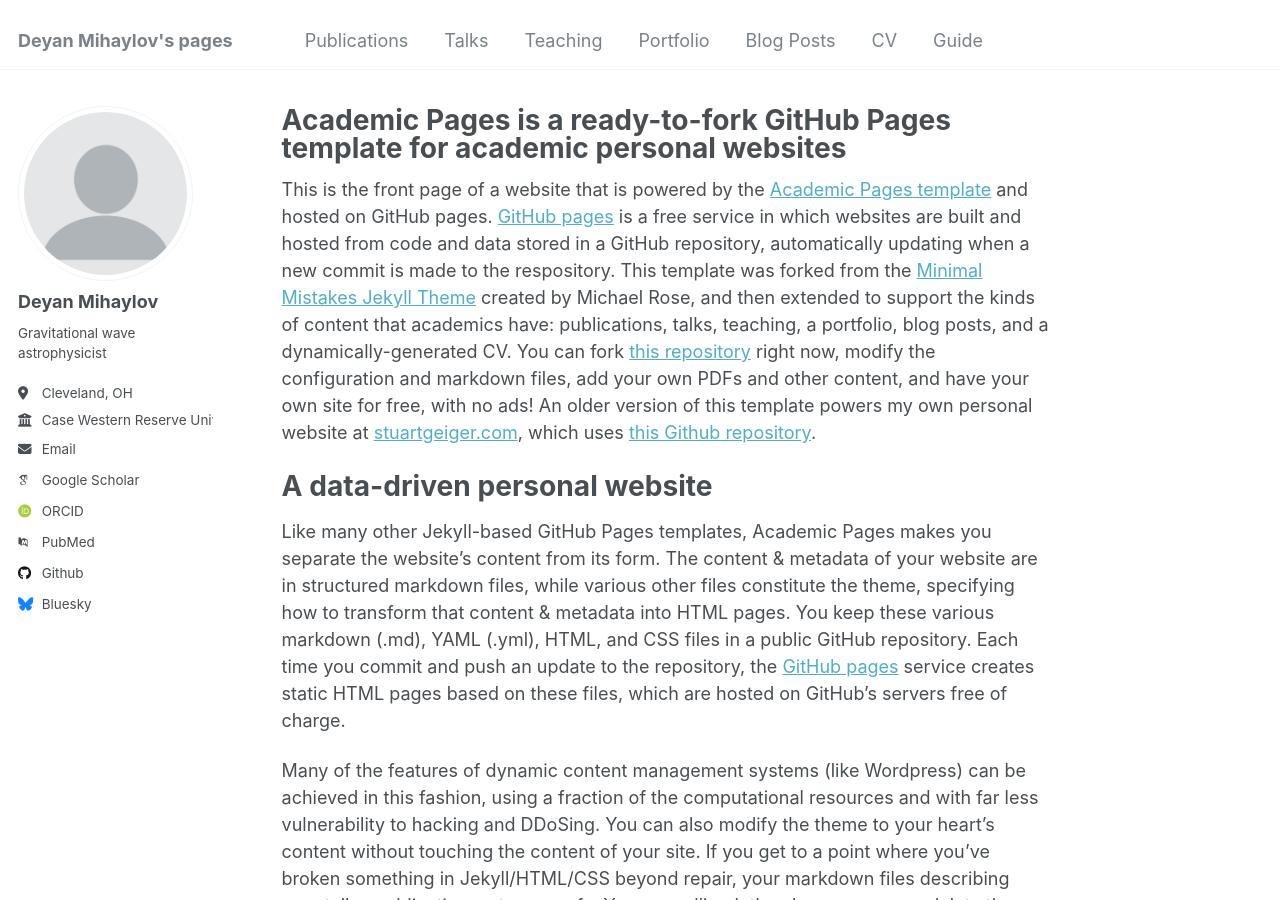
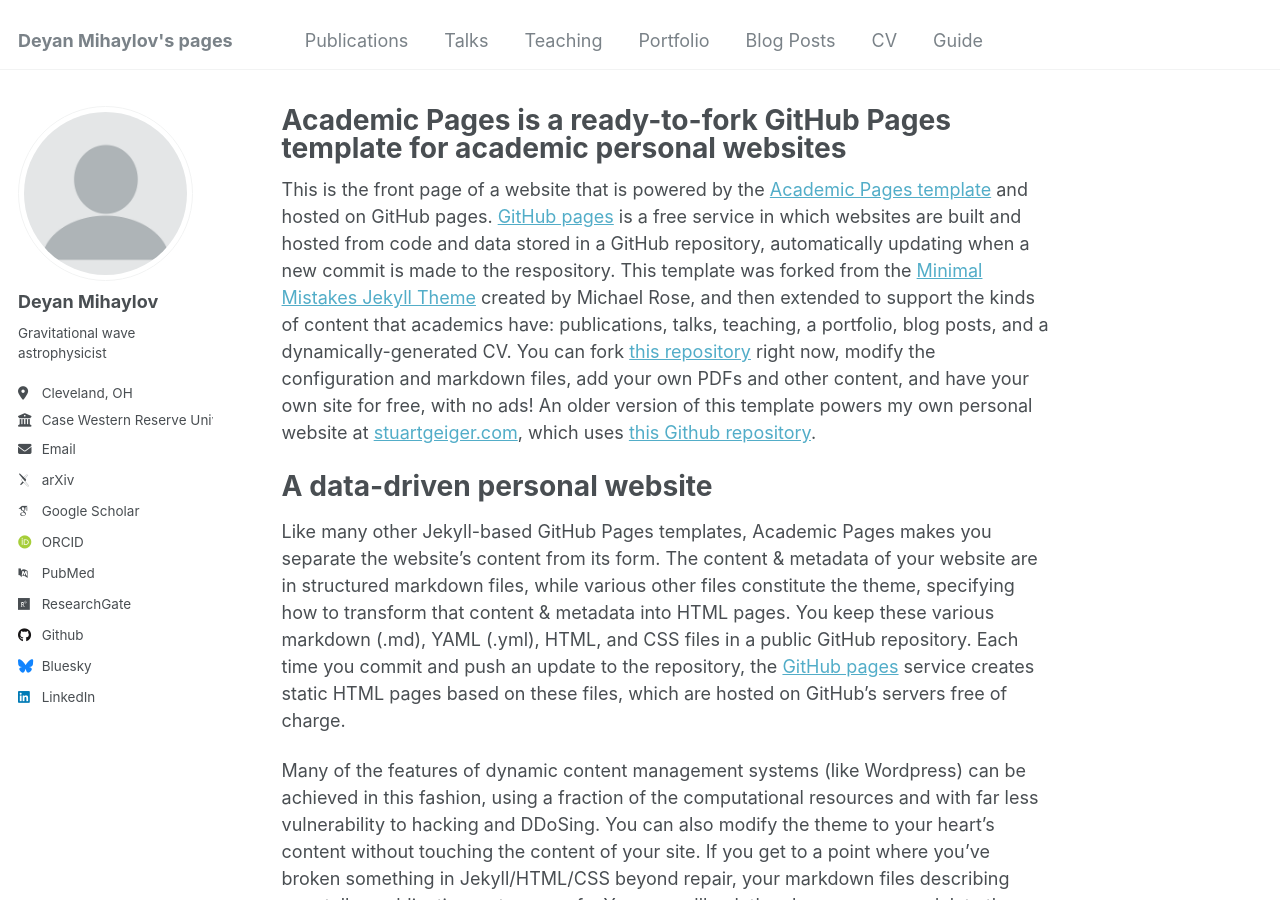
Before and after one commit to deyanmihaylov/deyanmihaylov.github.io, a Jekyll site: the page built from _pages/about.md, in a window 1280 px wide and 900 px high. Built offline with Jekyll 4.4.1, drawn with Linux system fonts in a browser that asks for light colours; some web fonts are replaced; some of the changed lines change nothing that is shown.

Commit message:
Update personal data and social media

```diff
--- a/_config.yml
+++ b/_config.yml
@@ -31,19 +31,19 @@
   email            : "deyan.mihaylov@case.edu"
 
   # Academic websites
-  arxiv            : # URL - Update with the correct link to your profile
+  arxiv            : "https://arxiv.org/search/?query=Mihaylov%2C+D.+P.&searchtype=author"
   googlescholar    : "https://scholar.google.com/citations?user=PS_CX0AAAAAJ"
   impactstory      : # URL
-  orcid            : "http://orcid.org/yourorcidurl"
+  orcid            : "https://orcid.org/0000-0002-8820-407X"
   semantic         : # URL
   pubmed           : "https://www.ncbi.nlm.nih.gov/pubmed/?term=john+snow"
-  researchgate     : # URL
+  researchgate     : "https://www.researchgate.net/profile/Deyan-Mihaylov-2"
 
   # Repositories and software development
   bitbucket        : # Username - Update with your username on the site
   codepen          : # Username
   dribbble         : # Username
-  github           : "academicpages"
+  github           : "deyanmihaylov"
   kaggle           : # Username
   stackoverflow    : # User number or user number and name (i.e., use "1" or "1/jeff-atwood")
 
@@ -57,7 +57,7 @@
   keybase          : # Username
   instagram        : # Username
   lastfm           : # Username
-  linkedin         : # Username
+  linkedin         : "deyanmihaylov"
   mastodon         : # URL
   medium           : # URL
   pinterest        : # Username
```
